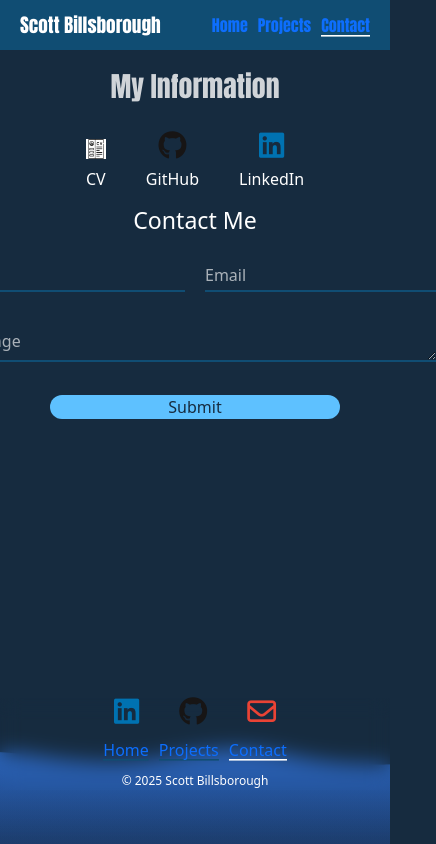
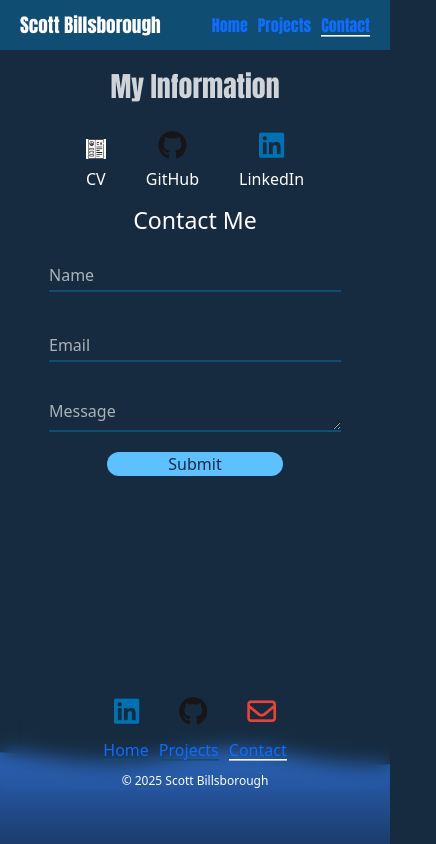
Before and after one commit to sbillsborough/react-portfolio, a React (Create React App) app in the folder react-portfolio/: page /contact in a window 390 px wide. Shown: the whole page, 436 px wide, since content can reach past the window. Built offline with nearby package versions, Linux system fonts and the light colour scheme; a web font is replaced by a local one.

Commit message:
Set contact form to display flex at the 490px breakpoint
Removed the grid 1fr and set to display flex and flex-direction column on smaller screens

```diff
--- a/react-portfolio/src/index.css
+++ b/react-portfolio/src/index.css
@@ -468,6 +468,7 @@ svg {
   }
 
   #form {
-    grid-template-columns: 1fr;
+    display: flex;
+    flex-direction: column;
   }
 }
```
